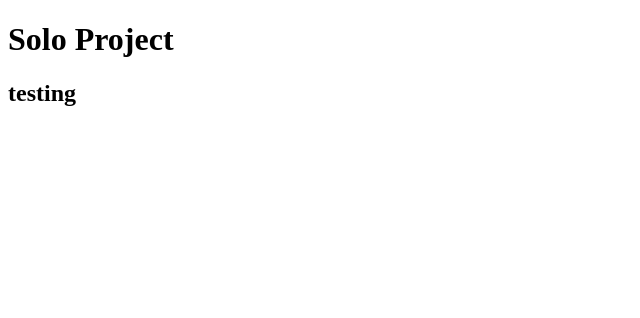
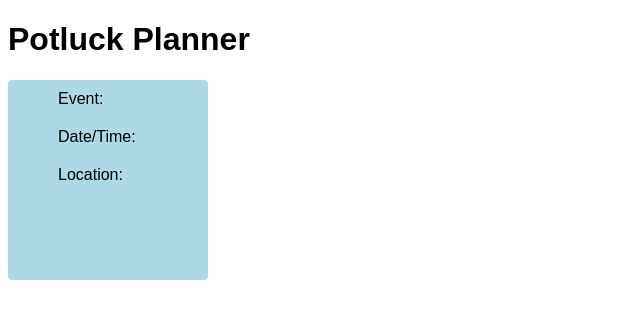
Before and after one commit to clarakm/solo-project, a React app: page / in a window 1280 px wide. Shown: the top 318 px of the page, without its empty margins (0-640 px from the left). Built offline with nearby package versions, Linux system fonts and the light colour scheme; no server answers.

Commit message:
connected front and back end

```diff
--- a/client/App.jsx
+++ b/client/App.jsx
@@ -1,11 +1,33 @@
 import React, { Component } from 'react';
+import { Switch, Route } from 'react-router-dom';
+import Events from './components/Events.jsx';
+import EventCard from './components/EventCard.jsx';
+import './stylesheets/styles.css';
 
-const App = props => {
-    return (
-      <div>
-       <h2>testing</h2>
-      </div>
-    );
+class App extends Component {
+    render() {
+      return (
+        <div className="home">
+          <main>
+             {/* <Switch>
+               <Route
+                exact
+                path='/'
+                component={Events}
+               />
+               <Route
+                exact
+                path='/create'
+                component={CreateEvent}
+               />
+             </Switch> */}
+             <Events />
+
+          </main>
+        </div>
+      );
+    }
+
   }
 
   export default App;
--- /dev/null
+++ b/client/components/EventCard.jsx
@@ -0,0 +1,16 @@
+import React, { Component } from 'react';
+
+
+const EventCard = props => {
+        return (
+            <div className="eventCard">
+                <ul className="eventDetailsList">
+                    <li className="eventDetail">Event: {props.eventList}</li>
+                    <li className="eventDetail">Date/Time: {props.eventList}</li>
+                    <li className="eventDetail">Location: {props.eventList}</li>
+                </ul>
+            </div>
+        )
+}
+
+export default EventCard;
--- /dev/null
+++ b/client/components/Events.jsx
@@ -0,0 +1,41 @@
+import React, { Component } from 'react';
+import EventCard from './EventCard.jsx';
+
+class Events extends Component {
+    constructor() {
+        super();
+        this.state = {
+          eventList: [],
+        }
+      }
+
+      componentDidMount() {
+        this.getEvents();
+      }
+
+      getEvents = () => {
+        console.log('in get events')
+        fetch('/events')
+        .then(res => {
+            console.log('res: ', res)
+            return res.json();
+        })
+        .then(list => {
+            console.log('list: ', list)
+            this.setState(prevState => ({
+                eventList: prevState.eventList.push(list)
+            }))
+        })
+      }
+
+      render() {
+        return (
+            <div className="container">
+                <EventCard eventList={this.state.eventList}/>
+            </div>
+        )
+
+      }
+}
+
+export default Events;
--- a/client/index.html
+++ b/client/index.html
@@ -8,7 +8,7 @@
 </head>
 <body>
   <header>
-    <h1>Solo Project</h1>
+    <h1>Potluck Planner</h1>
   </header>
   <div id="app"></div>
 </body>
--- /dev/null
+++ b/client/stylesheets/styles.css
@@ -0,0 +1,15 @@
+* {
+    font-family: Arial;
+}
+
+.eventCard {
+    background-color: lightblue;
+    width: 200px;
+    height: 200px;
+    border-radius: 4px;
+}
+
+.eventCard ul li {
+    list-style-type: none;
+    padding: 10px;
+}
--- a/package.json
+++ b/package.json
@@ -6,6 +6,7 @@
   "scripts": {
     "test": "echo \"Error: no test specified\" && exit 1",
     "start": "webpack-dev-server --open --mode development",
+    "dev": "nodemon server/server.js & NODE_ENV=development webpack-dev-server --open",
     "build": "webpack --mode production"
   },
   "proxy": "http://localhost:3000",
@@ -22,12 +23,15 @@
   "homepage": "https://github.com/clarakm/solo-project#readme",
   "devDependencies": {
     "@babel/core": "^7.8.4",
+    "@babel/plugin-proposal-class-properties": "^7.8.3",
     "@babel/preset-env": "^7.8.4",
     "@babel/preset-react": "^7.8.3",
     "babel-loader": "^8.0.6",
+    "css-loader": "^3.4.2",
     "html-loader": "^0.5.5",
     "html-webpack-plugin": "^3.2.0",
     "nodemon": "^2.0.2",
+    "style-loader": "^1.1.3",
     "webpack": "^4.41.6",
     "webpack-cli": "^3.3.11",
     "webpack-dev-server": "^3.10.3"
--- a/webpack.config.js
+++ b/webpack.config.js
@@ -1,4 +1,5 @@
 const HtmlWebPackPlugin = require("html-webpack-plugin");
+const path = require('path');
 
 module.exports = {
   entry: [
@@ -10,7 +11,11 @@ module.exports = {
         test: /\.(js|jsx)$/,
         exclude: /node_modules/,
         use: {
-            loader: "babel-loader"
+          loader: "babel-loader",
+          options: {
+            presets: ['@babel/preset-env'],
+            plugins: ['@babel/plugin-proposal-class-properties']
+          },
         }
       },
       {
@@ -21,6 +26,10 @@ module.exports = {
           }
         ]
       },
+      {
+        test: /\.css$/i,
+        use: ['style-loader', 'css-loader'],
+      },
     ]
   },
   plugins: [
@@ -29,4 +38,14 @@ module.exports = {
         filename: "./index.html"
       })
     ],
+  devServer : {
+    // publicPath: '/dist/',
+    proxy: {
+      '/': 'http://localhost:3000'
+    }
+  },
+  output: {
+    path: path.resolve(__dirname, 'dist'),
+    filename: 'main.js'
+  },
 };
```
Also changed, not shown: client/scratch.js (added, +23 -0 lines), client/components/CreateEvent.jsx (added), 4 other files (tests, documents, lock files or other folders). Lines whose indentation alone changed are shown as unchanged.
